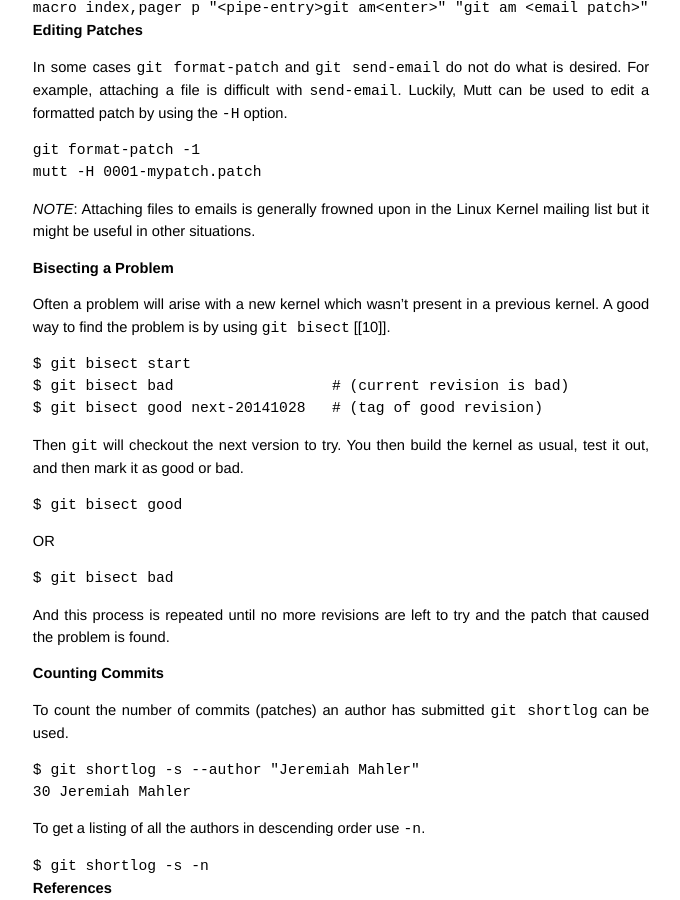
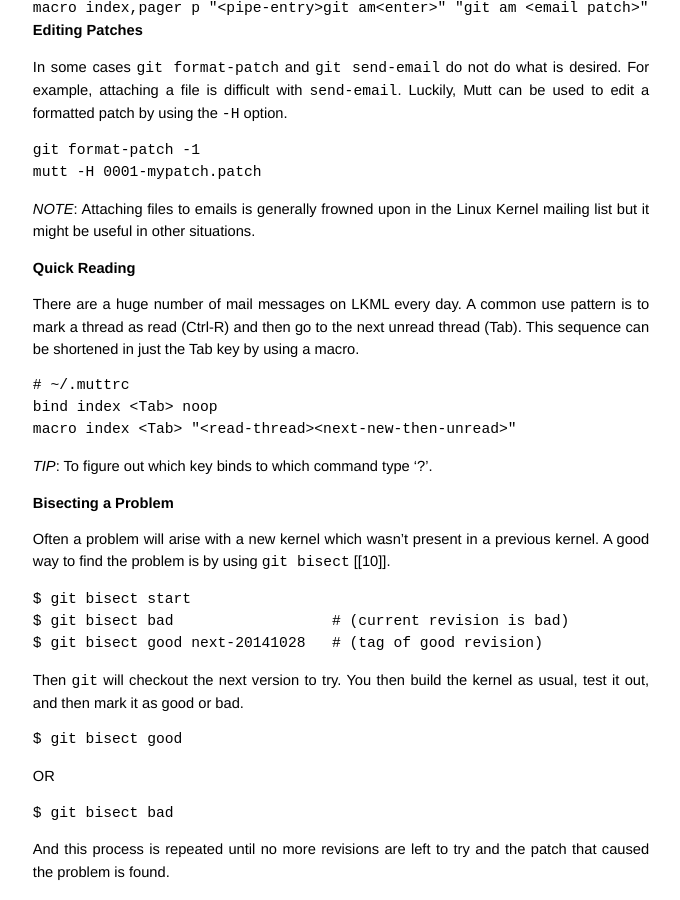
Before and after one commit to jmahler/jmahler.github.io, a Jekyll site: the page built from _posts/2014-12-11-linux-dev.md, in a window 1280 px wide and 900 px high, scrolled down 6384 px. Shown: the whole window, without its empty margins (299-979 px from the left). Built offline with Jekyll 4.4.1, drawn with Linux system fonts in a browser that asks for light colours; Markdown is read by kramdown in place of the engine named in the settings.

Commit message:
describe a Mutt key sequence for quickly reading threads

```diff
--- a/_posts/2014-12-11-linux-dev.md
+++ b/_posts/2014-12-11-linux-dev.md
@@ -372,6 +372,19 @@ option.
 *NOTE*: Attaching files to emails is generally frowned upon in the
 Linux Kernel mailing list but it might be useful in other situations.
 
+## Quick Reading
+
+There are a huge number of mail messages on LKML every day.  A common
+use pattern is to mark a thread as read (Ctrl-R) and then go to the next
+unread thread (Tab).  This sequence can be shortened in just the Tab key
+by using a macro.
+
+    # ~/.muttrc
+    bind index <Tab> noop
+    macro index <Tab> "<read-thread><next-new-then-unread>"
+
+*TIP*: To figure out which key binds to which command type '?'.
+
 # Bisecting a Problem
 
 Often a problem will arise with a new kernel which wasn't present in a
```
